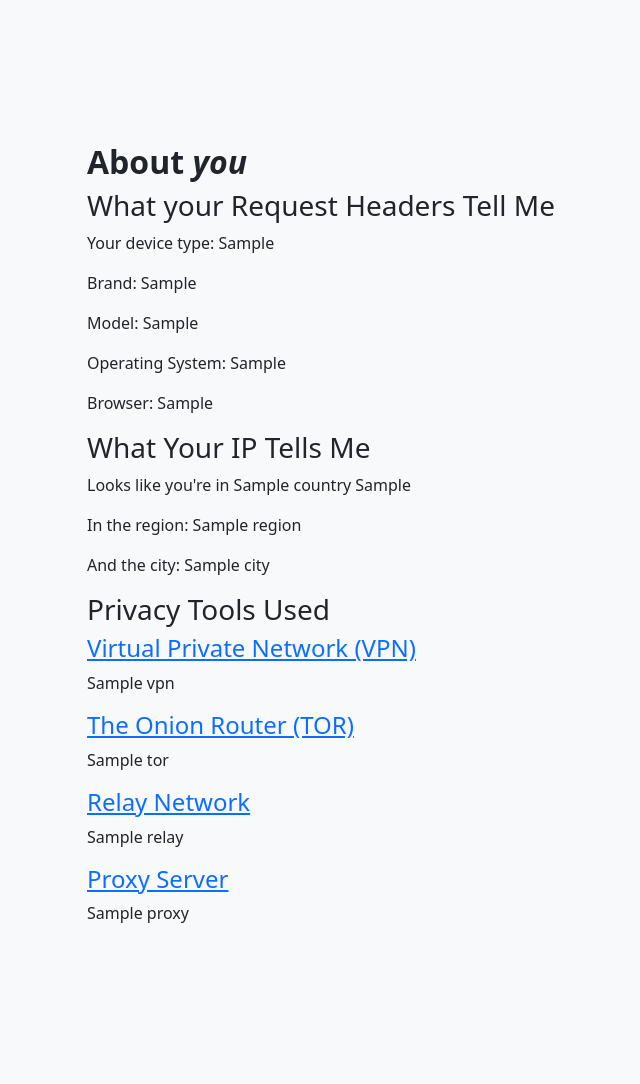
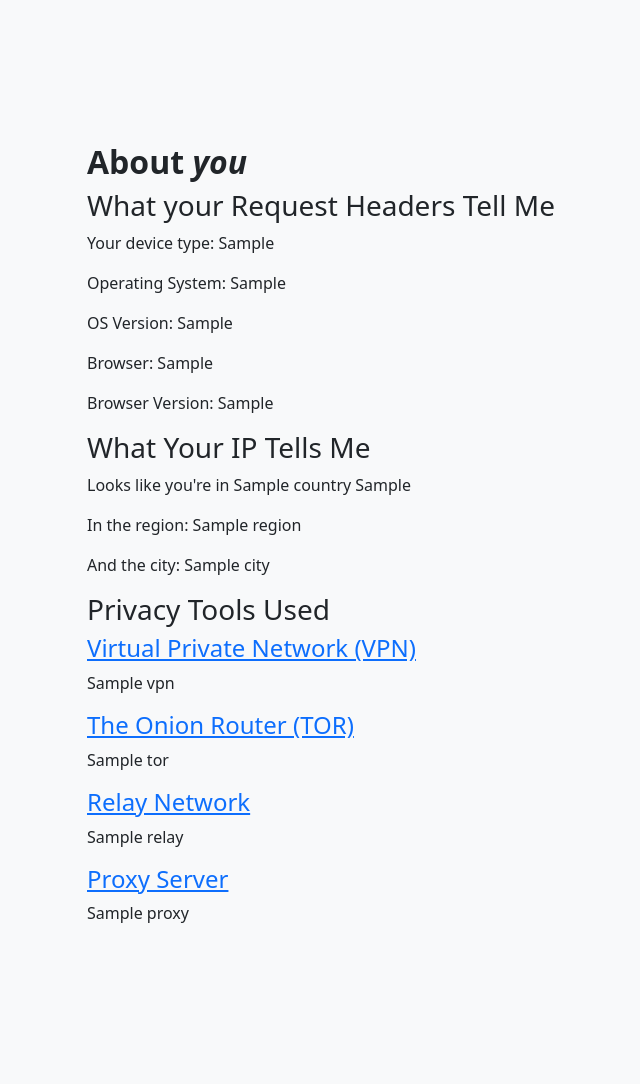
Before and after one commit to CPettifo/headers, a Flask app: template services/collector/templates/index.html in a window 1280 px wide. Shown: the part 561-1645 px from the top of the page, without its empty margins (193-833 px from the left). Run offline with Flask 3, Linux system fonts and the light colour scheme; the template is opened without the code that fills it: most values are stand-ins (such as "Sample title", 1, 10 or a date in 2020).

Commit message:
change device name to browser & os versions

```diff
--- a/services/collector/collector.py
+++ b/services/collector/collector.py
@@ -72,10 +72,10 @@ def send_headers():
 
         return render_template("index.html",
                                 device_type = device_type,
-                                device_brand = device_host,
-                                device_model = device_name,
                                 device_os = os,
+                                device_os_version = os_version,
                                 device_browser = browser,
+                                device_browser_version = browser_version,
                                 # test hardcoding something here
                                 country=country,
                                 country_flag=flag,
--- a/services/collector/templates/index.html
+++ b/services/collector/templates/index.html
@@ -50,10 +50,10 @@
                         <h2 class="fw-bolder">About <em>you</em></h2>
                         <h3>What your Request Headers Tell Me</h3>
                         <p>Your device type: {{device_type}}</p>
-                        <p>Brand: {{device_brand}}</p>
-                        <p>Model: {{device_model}}</p>
                         <p>Operating System: {{device_os}}</p>
+                        <p>OS Version: {{device_os_version}}</p>
                         <p>Browser: {{device_browser}}</p>
+                        <p>Browser Version: {{device_browser_version}}</p>
 
                         <h3>What Your IP Tells Me</h3>
                         <p>Looks like you're in {{country}} {{country_flag}}</p>
```
